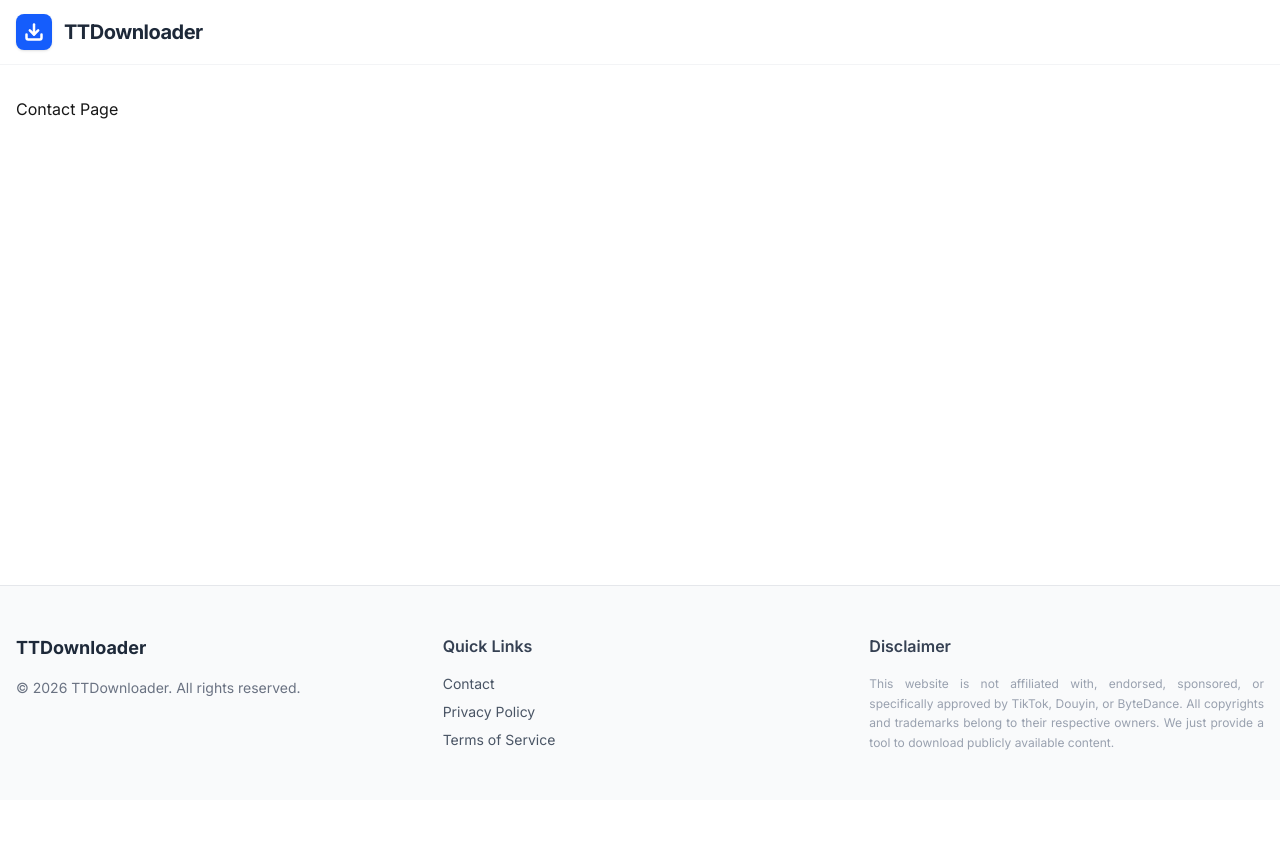
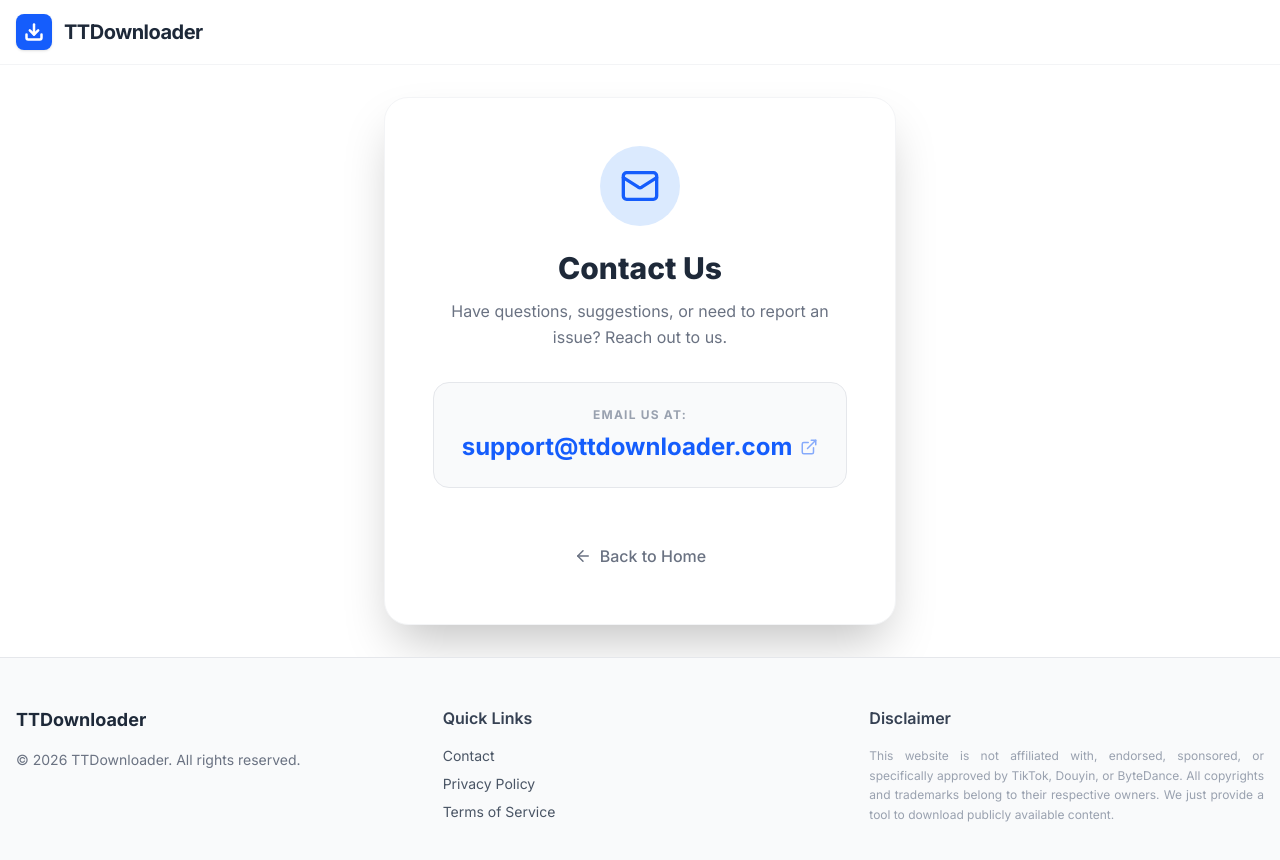
Before and after one commit to yarsted1677/ttdownload, a Next.js app: page /contact in a window 1280 px wide. Shown: the top 860 px of the page. Before the commit the page ends 800 px from the top, so only its background shows below. Built offline with nearby package versions, Linux system fonts and the light colour scheme.

Commit message:
feat: create ContactPage component with email support and add FeatureCards component

```diff
--- a/app/contact/page.tsx
+++ b/app/contact/page.tsx
@@ -1,8 +1,60 @@
+import Link from "next/link";
+import { Mail, ArrowLeft, ExternalLink } from "lucide-react";
+import { TEXTS } from "@/locales/en";
 
-export default function Home() {
+export const metadata = {
+    title: "Contact Support - TTDownloader",
+    description: "Get in touch with TTDownloader support team.",
+};
+
+export default function ContactPage() {
     return (
-        <div>
-            Contact Page
+        <div className="flex flex-col items-center justify-center min-h-[60vh] px-4">
+
+
+            <div className="w-full max-w-lg bg-white p-8 md:p-12 rounded-3xl shadow-2xl border border-gray-100 text-center space-y-8 animate-in fade-in zoom-in duration-500">
+
+
+                <div className="w-20 h-20 bg-blue-100 text-blue-600 rounded-full flex items-center justify-center mx-auto mb-6">
+                    <Mail size={40} />
+                </div>
+
+
+                <div className="space-y-3">
+                    <h1 className="text-3xl font-extrabold text-gray-800">
+                        {TEXTS.contactPage.title}
+                    </h1>
+                    <p className="text-gray-500 leading-relaxed">
+                        {TEXTS.contactPage.desc}
+                    </p>
+                </div>
+
+                {/* Sekcja z Mailem (Klikalna) */}
+                <div className="bg-gray-50 p-6 rounded-2xl border border-gray-200 hover:border-blue-300 hover:shadow-md transition-all group">
+                    <p className="text-xs uppercase tracking-widest text-gray-400 font-bold mb-2">
+                        {TEXTS.contactPage.emailLabel}
+                    </p>
+                    <a
+                        href={`mailto:${TEXTS.contactPage.email}`}
+                        className="flex items-center justify-center gap-2 text-xl md:text-2xl font-bold text-blue-600 group-hover:text-blue-700 break-all"
+                    >
+                        {TEXTS.contactPage.email}
+                        <ExternalLink size={18} className="opacity-50 group-hover:opacity-100" />
+                    </a>
+                </div>
+
+                {/* Przycisk Powrotu */}
+                <div className="pt-4">
+                    <Link
+                        href="/"
+                        className="inline-flex items-center gap-2 text-gray-500 hover:text-gray-800 font-medium transition-colors px-4 py-2 rounded-lg hover:bg-gray-100"
+                    >
+                        <ArrowLeft size={18} /> {TEXTS.contactPage.backBtn}
+                    </Link>
+                </div>
+
+            </div>
+
         </div>
     );
 }
--- a/app/page.tsx
+++ b/app/page.tsx
@@ -3,6 +3,7 @@
 import { useState } from "react";
 import URLInput from "@/components/URLInput";
 import VideoResult from "@/components/VideoResult";
+import FeatureCards from "@/components/FeatureCards";
 import { VideoData } from "@/types";
 import {TEXTS} from "@/locales/en";
 import { useDownload } from "@/context/DownloadContext";
@@ -39,6 +40,7 @@
 
       {/* Tekst SEO (ukrywamy gdy jest wynik, żeby nie rozpraszać) */}
       {!result && (
+        <>
           <div className="mt-20 max-w-3xl text-gray-500 space-y-6 text-sm">
             <h2 className="text-2xl font-bold text-gray-800">{TEXTS.seo.title}</h2>
             <ol className="list-decimal pl-5 space-y-2">
@@ -47,6 +49,9 @@
               <li>{TEXTS.seo.step3}</li>
             </ol>
           </div>
+
+          <FeatureCards />
+        </>
       )}
 
     </div>
--- /dev/null
+++ b/components/FeatureCards.tsx
@@ -0,0 +1,35 @@
+export default function FeatureCards() {
+  const features = [
+    {
+      title: 'Unlimited',
+      description: 'Save TikTok videos as much as you need - without any limits.'
+    },
+    {
+      title: 'No Watermark!',
+      description: 'Download TikTok video in MP4 or remove a TT logo.'
+    },
+    {
+      title: 'MP4 files',
+      description: 'Save files in HD quality, convert TikTok to MP4 files easily.'
+    }
+  ];
+  return (
+    <section className="max-w-7xl mx-auto px-4 py-12">
+      <div className="grid grid-cols-1 md:grid-cols-3 gap-6">
+        {features.map((feature, index) => (
+          <div
+            key={index}
+            className="bg-white rounded-lg p-8 shadow-md text-center hover:shadow-xl transition-shadow"
+          >
+            <h3 className="text-[rgb(37,46,105)] text-[28.8px] leading-[33.12px] font-bold mb-4">
+              {feature.title}
+            </h3>
+            <p className="text-[rgb(42,42,42)] text-base leading-relaxed">
+              {feature.description}
+            </p>
+          </div>
+        ))}
+      </div>
+    </section>
+  );
+}
--- a/locales/en.ts
+++ b/locales/en.ts
@@ -40,6 +40,7 @@
     desc: "Have questions, suggestions, or need to report an issue? Reach out to us.",
     emailLabel: "Email us at:",
     email: "support@ttdownloader.com",
+    cta: "Send us an email",
     backBtn: "Back to Home",
   }
 };
```
Lines whose indentation alone changed are shown as unchanged.
